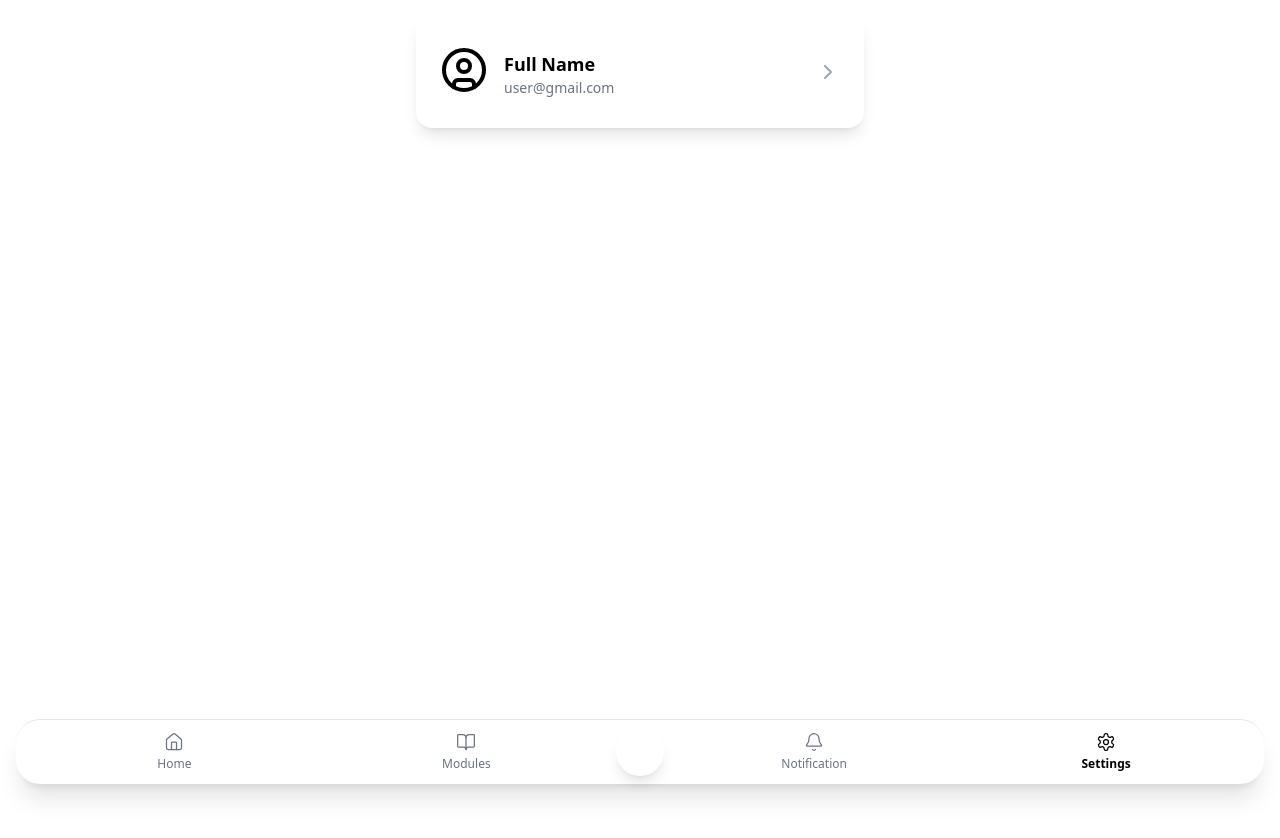
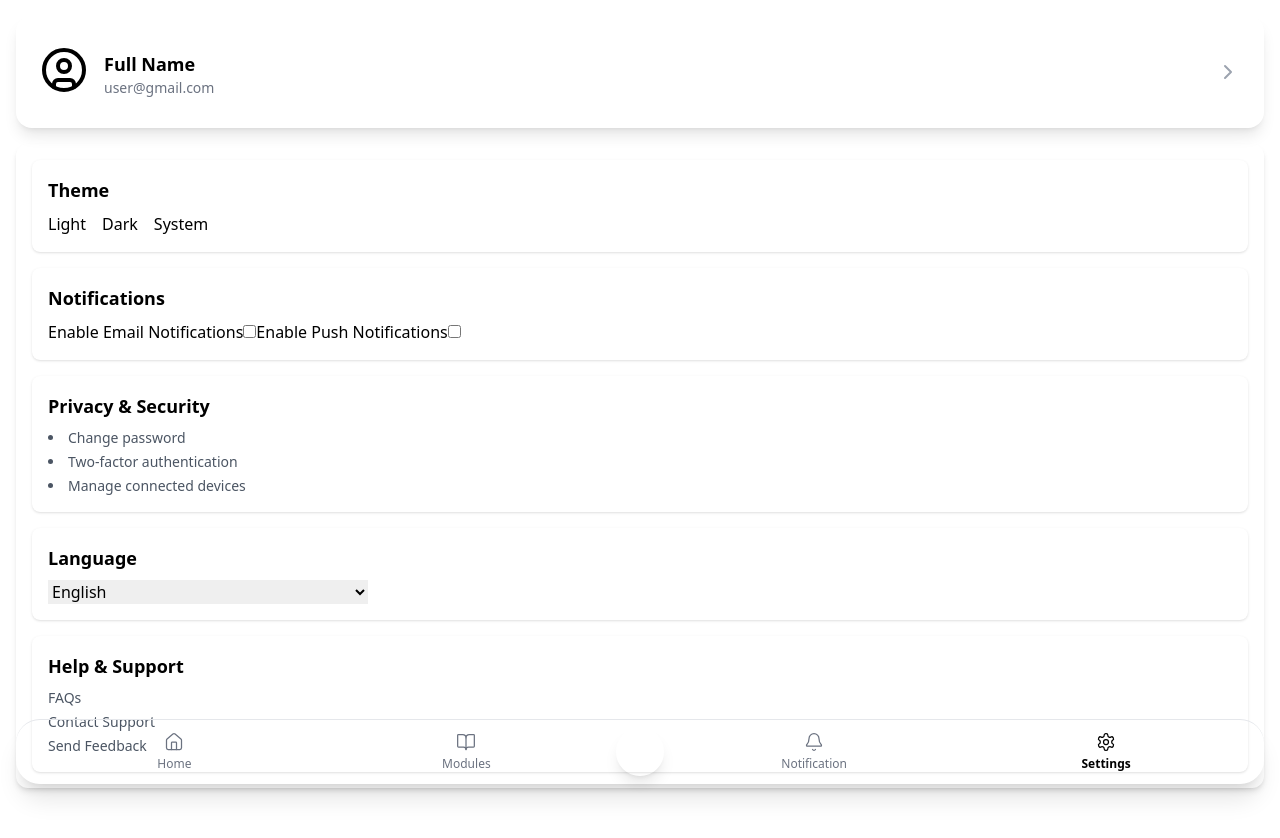
Before and after one commit to tortangChris/EduAR-IL, a React (Vite) app: page /settings in a window 1280 px wide. Shown: the top 838 px of the page. Built offline with nearby package versions, Linux system fonts and the light colour scheme.

Commit message:
add settings content

```diff
--- /dev/null
+++ b/src/components/SettingsContent.jsx
@@ -0,0 +1,76 @@
+import React from "react";
+
+const SettingsContent = () => {
+  return (
+    <div className="bg-base-200 rounded-xl shadow-md overflow-y-auto p-4 space-y-4">
+      <div className="bg-white dark:bg-neutral rounded-lg p-4 shadow">
+        <h2 className="text-lg font-semibold text-primary mb-2">Theme</h2>
+        <div className="flex gap-4">
+          <button className="btn btn-outline btn-sm">Light</button>
+          <button className="btn btn-outline btn-sm">Dark</button>
+          <button className="btn btn-outline btn-sm">System</button>
+        </div>
+      </div>
+
+      <div className="bg-white dark:bg-neutral rounded-lg p-4 shadow">
+        <h2 className="text-lg font-semibold text-primary mb-2">
+          Notifications
+        </h2>
+        <div className="form-control">
+          <label className="label cursor-pointer">
+            <span className="label-text">Enable Email Notifications</span>
+            <input type="checkbox" className="toggle toggle-primary" />
+          </label>
+          <label className="label cursor-pointer">
+            <span className="label-text">Enable Push Notifications</span>
+            <input type="checkbox" className="toggle toggle-primary" />
+          </label>
+        </div>
+      </div>
+
+      <div className="bg-white dark:bg-neutral rounded-lg p-4 shadow">
+        <h2 className="text-lg font-semibold text-primary mb-2">
+          Privacy & Security
+        </h2>
+        <ul className="list-disc list-inside space-y-1 text-sm text-gray-600 dark:text-gray-300">
+          <li>Change password</li>
+          <li>Two-factor authentication</li>
+          <li>Manage connected devices</li>
+        </ul>
+      </div>
+
+      <div className="bg-white dark:bg-neutral rounded-lg p-4 shadow">
+        <h2 className="text-lg font-semibold text-primary mb-2">Language</h2>
+        <select className="select select-bordered w-full max-w-xs">
+          <option>English</option>
+          <option>Filipino</option>
+        </select>
+      </div>
+
+      <div className="bg-white dark:bg-neutral rounded-lg p-4 shadow">
+        <h2 className="text-lg font-semibold text-primary mb-2">
+          Help & Support
+        </h2>
+        <ul className="text-sm space-y-1 text-gray-600 dark:text-gray-300">
+          <li>
+            <a href="#" className="link link-hover">
+              FAQs
+            </a>
+          </li>
+          <li>
+            <a href="#" className="link link-hover">
+              Contact Support
+            </a>
+          </li>
+          <li>
+            <a href="#" className="link link-hover">
+              Send Feedback
+            </a>
+          </li>
+        </ul>
+      </div>
+    </div>
+  );
+};
+
+export default SettingsContent;
--- a/src/components/SettingsPersonalNav.jsx
+++ b/src/components/SettingsPersonalNav.jsx
@@ -3,8 +3,8 @@ import React from "react";
 
 const SettingsPersonalNav = () => {
   return (
-    <div className="sticky top-0 z-10">
-      <div className="bg-base-200 rounded-2xl shadow-lg h-28 px-6 flex justify-between items-center max-w-md mx-auto">
+    // <div className="sticky top-0 z-10">
+    <div className="bg-base-200 rounded-2xl shadow-lg h-28 px-6 flex justify-between items-center w-full">
       <div className="flex items-start gap-4">
         <UserCircleIcon className="w-12 h-12 text-primary" />
         <div className="mt-1">
@@ -14,7 +14,7 @@ const SettingsPersonalNav = () => {
       </div>
       <ChevronRight className="w-6 h-6 text-gray-400" />
     </div>
-    </div>
+    // </div>
   );
 };
 
--- a/src/pages/Settings.jsx
+++ b/src/pages/Settings.jsx
@@ -1,10 +1,12 @@
 import React from "react";
 import SettingsPersonalNav from "../components/SettingsPersonalNav";
+import SettingsContent from "../components/SettingsContent";
 
 const Settings = () => {
   return (
     <div className="h-screen p-4 bg-base-100 space-y-4">
       <SettingsPersonalNav />
+      <SettingsContent />
     </div>
   );
 };
```
Lines whose indentation alone changed are shown as unchanged.
